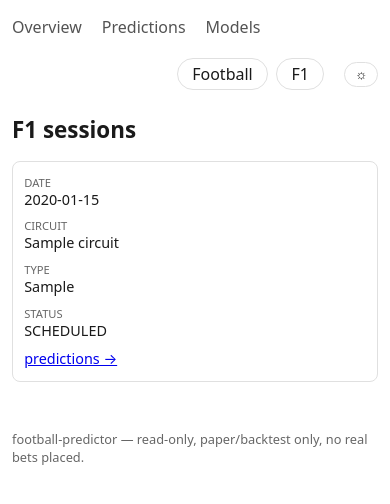
After one commit to angelacedo/football-predictor, a FastAPI app: template web/templates/f1_sessions.html in a window 390 px wide. The commit adds this page. Shown: the top 504 px of the page. Run offline with FastAPI, Linux system fonts and the light colour scheme; the template is opened without the code that fills it: most values are stand-ins (such as "Sample title", 1, 10 or a date in 2020); some libraries are stand-ins or nearby versions.

Commit message:
Redesign dashboard: badges, probability bars, F1 predictions/sessions, dark mode
- web/badges.py: monogram badges (initials + hash-derived color), no crest
  images - checked TheSportsDB's free tier live, badge/logo fields are null
  there now (gated behind their paid tier), so no real free crest source
  exists. Text color picked dynamically via YIQ luminance per badge, not
  assumed - verified against real extremes (Haas' white team_colour -> black
  text, Ferrari's dark red -> white text).
- F1's OpenF1 drivers response already includes a real team_colour hex field
  - captured it end to end (EntryDTO -> f1_entries.team_colour, additive
  schema change) so F1 badges use real team branding instead of a hash.
- web/metrics_color.py: green->red Brier/log-loss cell coloring, thresholds
  matching README's documented calibration ranges.
- web/static/style.css: single shared stylesheet replacing base.html's inline
  styles - CSS custom properties for light/dark (prefers-color-scheme + a
  manual data-theme toggle), mobile card-stacking for tables.
- New routes: /f1/predictions (ranked list, session-filterable, predicted vs
  actual position delta) and /f1/sessions (session browser) - F1 had zero web
  representation before this.
- predictions.html: team badges, probability bars with a favorite highlight
  instead of a plain probabilities table. models.html: color-coded metric
  cells, click-to-sort columns (vanilla JS, no framework).

Verified: 87/87 tests (found and fixed a real gap mid-build - test_web.py's
DB fixture only created football's tables, broke once / started querying F1
counts too), ruff/mypy clean, real rendered HTML inspected directly (not
simulated) to confirm badge contrast at both color extremes.

Known gap, not fixed (flagged for follow-up): f1_sessions.html's table lacks
data-label attributes, so it won't get the mobile card-stacking treatment the
other tables have.

Co-Authored-By: Claude Sonnet 5 <noreply@anthropic.com>

```diff
--- a/schema.sql
+++ b/schema.sql
@@ -104,6 +104,9 @@ CREATE TABLE IF NOT EXISTS f1_entries (
     driver_number   INTEGER     NOT NULL,
     driver_name     VARCHAR(80) NOT NULL,
     team            VARCHAR(80) NOT NULL,
+    team_colour     VARCHAR(6),   -- hex, no '#' - from OpenF1 drivers.team_colour, used for
+                                   -- dashboard badge backgrounds; NULL falls back to a
+                                   -- hash-derived color (see web/badges.py)
     grid_position   INTEGER,      -- NULL: not reliably available via OpenF1, see adapter docstring
     finish_position INTEGER,
     status          VARCHAR(10) NOT NULL DEFAULT 'FINISHED',  -- FINISHED|DNF|DNS|DSQ
@@ -111,6 +114,7 @@ CREATE TABLE IF NOT EXISTS f1_entries (
 
     UNIQUE (session_id, driver_number)
 );
+ALTER TABLE f1_entries ADD COLUMN IF NOT EXISTS team_colour VARCHAR(6);
 
 CREATE TABLE IF NOT EXISTS f1_predictions (
     id                 SERIAL PRIMARY KEY,
--- a/src/sports/f1/ingest/providers/openf1.py
+++ b/src/sports/f1/ingest/providers/openf1.py
@@ -14,6 +14,9 @@ Verified live against the real API (2026-07-05):
   MVP trains on rolling form + circuit history only.
 - `session_result` is the real endpoint for finishing position/points/DNF
   (not "position", which is a lap-by-lap time series, not a final result).
+- `drivers` includes a real `team_colour` hex field (e.g. "3671C6" for Red
+  Bull Racing) - used for dashboard badge backgrounds instead of a guessed
+  crest image.
 """
 
 from __future__ import annotations
@@ -96,6 +99,7 @@ class OpenF1Provider:
                     finish_position=r["position"] if status == "FINISHED" else None,
                     status=status,
                     points=r.get("points"),
+                    team_colour=driver.get("team_colour"),
                 )
             )
         return entries
--- a/src/sports/f1/ingest/schemas.py
+++ b/src/sports/f1/ingest/schemas.py
@@ -26,3 +26,4 @@ class EntryDTO:
     finish_position: int | None
     status: str  # FINISHED | DNF | DNS | DSQ
     points: float | None
+    team_colour: str | None = None  # hex, no '#'
--- a/src/sports/f1/ingest/sessions.py
+++ b/src/sports/f1/ingest/sessions.py
@@ -73,6 +73,7 @@ def upsert_entries(external_session_id: int, entries: list[EntryDTO]) -> int:
                 "finish_position": en.finish_position,
                 "status": en.status,
                 "points": en.points,
+                "team_colour": en.team_colour,
             }
             if existing is None:
                 session.add(F1Entry(**values))
--- a/src/sports/f1/orm.py
+++ b/src/sports/f1/orm.py
@@ -43,6 +43,7 @@ class F1Entry(F1Base):
     driver_number: Mapped[int]
     driver_name: Mapped[str] = mapped_column(String(80))
     team: Mapped[str] = mapped_column(String(80))
+    team_colour: Mapped[str | None] = mapped_column(String(6), default=None)  # hex, no '#'
     grid_position: Mapped[int | None] = mapped_column(default=None)
     finish_position: Mapped[int | None] = mapped_column(default=None)
     status: Mapped[str] = mapped_column(String(10), default="FINISHED")  # FINISHED|DNF|DNS|DSQ
--- a/web/app.py
+++ b/web/app.py
@@ -1,31 +1,47 @@
 """Read-only ops dashboard for football-predictor.
 
 GET-only, zero mutation — reads the same DB the bot writes to, never writes
-back. Separate container/image from the core `footy` package; depends on it
-as a library only.
+back. Separate container/image from the core `footy`/`sports` packages;
+depends on them as libraries only.
 """
 
 from __future__ import annotations
 
 from pathlib import Path
 
+from badges import color_for, initials, readable_text_color
 from fastapi import FastAPI, Request
 from fastapi.responses import HTMLResponse
+from fastapi.staticfiles import StaticFiles
 from fastapi.templating import Jinja2Templates
+from metrics_color import brier_color, log_loss_color
 from sqlalchemy import func, select
 
 from footy.data import validated_predictions_dataframe
 from footy.db import session_scope
 from footy.orm import Match, Prediction
 from footy.predictions.metrics import breakdown_by_league_and_model
+from sports.f1.orm import F1Entry, F1Prediction, F1Session
 
 app = FastAPI(title="football-predictor dashboard")
+app.mount("/static", StaticFiles(directory=str(Path(__file__).parent / "static")), name="static")
+
 templates = Jinja2Templates(directory=str(Path(__file__).parent / "templates"))
+templates.env.globals["badge_color"] = color_for
+templates.env.globals["badge_text_color"] = readable_text_color
+templates.env.globals["badge_initials"] = initials
+templates.env.globals["brier_color"] = brier_color
+templates.env.globals["log_loss_color"] = log_loss_color
 
 
 def _leagues() -> list[str]:
     with session_scope() as session:
         return sorted(session.scalars(select(Match.league).distinct()).all())
+
+
+def _f1_sessions() -> list[F1Session]:
+    with session_scope() as session:
+        return list(session.scalars(select(F1Session).order_by(F1Session.start_time.desc())).all())
 
 
 @app.get("/health", include_in_schema=False)
@@ -44,15 +60,24 @@ def index(request: Request) -> HTMLResponse:
         n_validated = session.scalar(
             select(func.count(Prediction.id)).where(Prediction.validated_at.is_not(None))
         ) or 0
+        n_f1_sessions = session.scalar(select(func.count(F1Session.id))) or 0
+        n_f1_scheduled = session.scalar(
+            select(func.count(F1Session.id)).where(F1Session.status == "SCHEDULED")
+        ) or 0
+        n_f1_predictions = session.scalar(select(func.count(F1Prediction.id))) or 0
     return templates.TemplateResponse(
         request,
         "index.html",
         {
+            "active": "overview",
             "leagues": _leagues(),
             "n_matches": n_matches,
             "n_scheduled": n_scheduled,
             "n_predictions": n_predictions,
             "n_validated": n_validated,
+            "n_f1_sessions": n_f1_sessions,
+            "n_f1_scheduled": n_f1_scheduled,
+            "n_f1_predictions": n_f1_predictions,
         },
     )
 
@@ -76,11 +101,68 @@ def predictions(request: Request, league: str | None = None) -> HTMLResponse:
     return templates.TemplateResponse(
         request,
         "predictions.html",
-        {"rows": rows, "leagues": _leagues(), "selected_league": league},
+        {"active": "predictions", "sport": "football", "rows": rows,
+         "leagues": _leagues(), "selected_league": league},
     )
 
 
 @app.get("/models", response_class=HTMLResponse)
 def models(request: Request) -> HTMLResponse:
     rows = breakdown_by_league_and_model(validated_predictions_dataframe())
-    return templates.TemplateResponse(request, "models.html", {"rows": rows})
+    return templates.TemplateResponse(
+        request, "models.html", {"active": "models", "rows": rows}
+    )
+
+
+@app.get("/f1/sessions", response_class=HTMLResponse)
+def f1_sessions(request: Request) -> HTMLResponse:
+    return templates.TemplateResponse(
+        request,
+        "f1_sessions.html",
+        {"active": "sessions", "sport": "f1", "sessions": _f1_sessions()},
+    )
+
+
+@app.get("/f1/predictions", response_class=HTMLResponse)
+def f1_predictions(request: Request, session_id: int | None = None) -> HTMLResponse:
+    sessions = _f1_sessions()
+    if session_id is None:
+        scheduled = [s for s in sessions if s.status == "SCHEDULED"]
+        chosen = scheduled[-1] if scheduled else (sessions[0] if sessions else None)
+    else:
+        chosen = next((s for s in sessions if s.id == session_id), None)
+
+    rows: list[dict[str, object]] = []
+    if chosen is not None:
+        with session_scope() as session:
+            entries = {
+                e.driver_number: e
+                for e in session.scalars(
+                    select(F1Entry).where(F1Entry.session_id == chosen.id)
+                ).all()
+            }
+            preds = session.scalars(
+                select(F1Prediction)
+                .where(F1Prediction.session_id == chosen.id)
+                .order_by(F1Prediction.predicted_position)
+            ).all()
+        for p in preds:
+            entry = entries.get(p.driver_number)
+            rows.append(
+                {
+                    "driver_number": p.driver_number,
+                    "driver_name": entry.driver_name if entry else f"#{p.driver_number}",
+                    "team": entry.team if entry else "",
+                    "team_colour": f"#{entry.team_colour}" if entry and entry.team_colour else None,
+                    "predicted_position": float(p.predicted_position),
+                    "actual_position": entry.finish_position if entry else None,
+                }
+            )
+    return templates.TemplateResponse(
+        request,
+        "f1_predictions.html",
+        {
+            "active": "predictions", "sport": "f1", "sessions": sessions,
+            "chosen": chosen, "rows": rows,
+        },
+    )
--- /dev/null
+++ b/web/static/style.css
@@ -0,0 +1,106 @@
+:root {
+  --bg: #ffffff;
+  --fg: #1a1a1a;
+  --muted: #666;
+  --border: #e0e0e0;
+  --surface: #f7f7f8;
+  --accent: #2563eb;
+  --good: #16a34a;
+  --bad: #dc2626;
+}
+
+@media (prefers-color-scheme: dark) {
+  :root {
+    --bg: #14161a; --fg: #e8e8ea; --muted: #9a9a9e;
+    --border: #2c2f36; --surface: #1c1f24; --accent: #5b9dff;
+    --good: #4ade80; --bad: #f87171;
+  }
+}
+:root[data-theme="dark"] {
+  --bg: #14161a; --fg: #e8e8ea; --muted: #9a9a9e;
+  --border: #2c2f36; --surface: #1c1f24; --accent: #5b9dff;
+  --good: #4ade80; --bad: #f87171;
+}
+:root[data-theme="light"] {
+  --bg: #ffffff; --fg: #1a1a1a; --muted: #666;
+  --border: #e0e0e0; --surface: #f7f7f8; --accent: #2563eb;
+  --good: #16a34a; --bad: #dc2626;
+}
+
+* { box-sizing: border-box; }
+body {
+  font-family: system-ui, -apple-system, sans-serif;
+  background: var(--bg); color: var(--fg);
+  margin: 0 auto; max-width: 1000px; padding: 1.5rem 1rem 3rem;
+}
+
+nav { display: flex; align-items: center; gap: 1.25rem; margin-bottom: 1.5rem;
+      flex-wrap: wrap; }
+nav a { color: var(--fg); text-decoration: none; font-weight: 500; opacity: 0.75; }
+nav a.active, nav a:hover { opacity: 1; color: var(--accent); }
+nav .sport-switch { margin-left: auto; display: flex; gap: 0.5rem; }
+nav .sport-switch a { border: 1px solid var(--border); border-radius: 999px;
+                       padding: 0.25rem 0.9rem; opacity: 1; }
+nav .sport-switch a.active { background: var(--accent); color: #fff; border-color: var(--accent); }
+#theme-toggle { background: none; border: 1px solid var(--border); border-radius: 999px;
+                color: var(--fg); padding: 0.25rem 0.6rem; cursor: pointer; font-size: 0.85rem; }
+
+h1 { font-size: 1.4rem; margin: 0.5rem 0 1rem; }
+h2 { font-size: 1rem; color: var(--muted); text-transform: uppercase;
+     letter-spacing: 0.04em; margin: 1.5rem 0 0.5rem; }
+
+table { border-collapse: collapse; width: 100%; margin-top: 0.75rem; font-size: 0.9rem; }
+th, td { border-bottom: 1px solid var(--border); padding: 0.5rem 0.6rem; text-align: left; }
+th { color: var(--muted); font-weight: 600; font-size: 0.8rem; text-transform: uppercase;
+     cursor: pointer; user-select: none; }
+th:hover { color: var(--fg); }
+tbody tr:hover { background: var(--surface); }
+
+.stat { display: inline-block; margin-right: 2rem; margin-bottom: 0.5rem; }
+.stat b { font-size: 1.6rem; display: block; }
+.stat span.label { color: var(--muted); font-size: 0.85rem; }
+
+select { padding: 0.35rem 0.5rem; font-size: 0.9rem; background: var(--surface);
+         color: var(--fg); border: 1px solid var(--border); border-radius: 6px; }
+
+.badge { display: inline-flex; align-items: center; justify-content: center;
+         width: 1.8rem; height: 1.8rem; border-radius: 50%; font-size: 0.7rem;
+         font-weight: 700; margin-right: 0.5rem; vertical-align: middle;
+         flex-shrink: 0; }
+
+.team { display: flex; align-items: center; }
+
+.prob-bars { display: flex; flex-direction: column; gap: 0.2rem; min-width: 140px; }
+.prob-row { display: flex; align-items: center; gap: 0.4rem; font-size: 0.78rem; }
+.prob-row .label { width: 2.2rem; color: var(--muted); }
+.prob-row .track { flex: 1; background: var(--surface); border-radius: 4px; height: 0.65rem;
+                    overflow: hidden; }
+.prob-row .fill { height: 100%; background: var(--accent); }
+.prob-row.favorite .fill { background: var(--good); }
+.prob-row .pct { width: 2.6rem; text-align: right; }
+
+.metric-cell { border-radius: 4px; padding: 0.2rem 0.4rem; text-align: center; }
+
+.ranking { list-style: none; padding: 0; margin: 0.75rem 0; }
+.ranking li { display: flex; align-items: center; gap: 0.75rem; padding: 0.5rem 0;
+              border-bottom: 1px solid var(--border); }
+.ranking .pos { width: 1.6rem; text-align: center; font-weight: 700; color: var(--muted); }
+.ranking .driver { flex: 1; }
+.ranking .driver .team-name { color: var(--muted); font-size: 0.8rem; display: block; }
+.ranking .delta { font-size: 0.8rem; color: var(--muted); }
+.ranking .delta.up { color: var(--good); }
+.ranking .delta.down { color: var(--bad); }
+
+footer { margin-top: 3rem; font-size: 0.8rem; color: var(--muted); }
+
+@media (max-width: 640px) {
+  body { padding: 1rem 0.75rem 2rem; }
+  table, thead, tbody, th, td, tr { display: block; }
+  thead { display: none; }
+  tbody tr { border: 1px solid var(--border); border-radius: 8px; margin-bottom: 0.75rem;
+             padding: 0.5rem; }
+  td { border: none; padding: 0.3rem 0.2rem; }
+  td::before { content: attr(data-label); display: block; font-size: 0.7rem;
+               color: var(--muted); text-transform: uppercase; }
+  .stat { margin-right: 1.2rem; }
+}
--- /dev/null
+++ b/web/templates/_badge.html
@@ -0,0 +1,4 @@
+{% macro badge(name, color=None) %}
+{% set bg = color or badge_color(name) %}
+<span class="badge" style="background:{{ bg }};color:{{ badge_text_color(bg) }};" title="{{ name }}">{{ badge_initials(name) }}</span>
+{% endmacro %}
--- a/web/templates/base.html
+++ b/web/templates/base.html
@@ -2,28 +2,39 @@
 <html lang="en">
 <head>
   <meta charset="utf-8">
+  <meta name="viewport" content="width=device-width, initial-scale=1">
   <meta name="robots" content="noindex">
   <title>{% block title %}football-predictor{% endblock %}</title>
   <script src="https://unpkg.com/htmx.org@1.9.12"></script>
-  <style>
-    body { font-family: system-ui, sans-serif; margin: 2rem auto; max-width: 960px;
-           color: #222; padding: 0 1rem; }
-    nav a { margin-right: 1rem; color: #06c; text-decoration: none; }
-    nav a:hover { text-decoration: underline; }
-    table { border-collapse: collapse; width: 100%; margin-top: 1rem; }
-    th, td { border: 1px solid #ddd; padding: 0.4rem 0.6rem; text-align: left; font-size: 0.9rem; }
-    th { background: #f5f5f5; }
-    .stat { display: inline-block; margin-right: 2.5rem; }
-    .stat b { font-size: 1.6rem; display: block; }
-    select { padding: 0.3rem; font-size: 0.95rem; }
-    footer { margin-top: 3rem; font-size: 0.8rem; color: #888; }
-  </style>
+  <link rel="stylesheet" href="/static/style.css">
+  <script>
+    (function () {
+      var saved = localStorage.getItem("theme");
+      if (saved) document.documentElement.setAttribute("data-theme", saved);
+    })();
+  </script>
 </head>
 <body>
   <nav>
-    <a href="/">Overview</a>
-    <a href="/predictions">Predictions</a>
-    <a href="/models">Models</a>
+    <a href="/"{% if active == "overview" %} class="active"{% endif %}>Overview</a>
+    {% if sport == "f1" %}
+    <a href="/f1/predictions"{% if active == "predictions" %} class="active"{% endif %}>Predictions</a>
+    <a href="/f1/sessions"{% if active == "sessions" %} class="active"{% endif %}>Sessions</a>
+    {% else %}
+    <a href="/predictions"{% if active == "predictions" %} class="active"{% endif %}>Predictions</a>
+    <a href="/models"{% if active == "models" %} class="active"{% endif %}>Models</a>
+    {% endif %}
+    <div class="sport-switch">
+      <a href="/predictions"{% if sport == "football" %} class="active"{% endif %}>Football</a>
+      <a href="/f1/predictions"{% if sport == "f1" %} class="active"{% endif %}>F1</a>
+    </div>
+    <button id="theme-toggle" onclick="
+      var cur = document.documentElement.getAttribute('data-theme')
+                || (matchMedia('(prefers-color-scheme: dark)').matches ? 'dark' : 'light');
+      var next = cur === 'dark' ? 'light' : 'dark';
+      document.documentElement.setAttribute('data-theme', next);
+      localStorage.setItem('theme', next);
+    ">&#9788;</button>
   </nav>
   <h1>{% block heading %}{% endblock %}</h1>
   {% block content %}{% endblock %}
--- /dev/null
+++ b/web/templates/f1_sessions.html
@@ -0,0 +1,22 @@
+{% extends "base.html" %}
+{% block title %}F1 Sessions - football-predictor{% endblock %}
+{% block heading %}F1 sessions{% endblock %}
+{% block content %}
+<table>
+  <thead>
+    <tr><th>Date</th><th>Circuit</th><th>Type</th><th>Status</th><th></th></tr>
+  </thead>
+  <tbody>
+    {% for s in sessions %}
+    <tr>
+      <td data-label="Date">{{ s.start_time.date() }}</td>
+      <td data-label="Circuit">{{ s.circuit }}</td>
+      <td data-label="Type">{{ s.session_type }}</td>
+      <td data-label="Status">{{ s.status }}</td>
+      <td><a href="/f1/predictions?session_id={{ s.id }}">predictions →</a></td>
+    </tr>
+    {% endfor %}
+  </tbody>
+</table>
+{% if not sessions %}<p>No F1 sessions synced yet.</p>{% endif %}
+{% endblock %}
```
Also changed, not shown: tests/test_web.py (+59 -0 lines), web/badges.py (added, +69 -0 lines), web/metrics_color.py (added, +26 -0 lines), web/templates/f1_predictions.html (added, +41 -0 lines), web/templates/index.html (+16 -9 lines), web/templates/models.html (+34 -7 lines), web/templates/predictions.html (+30 -10 lines).
